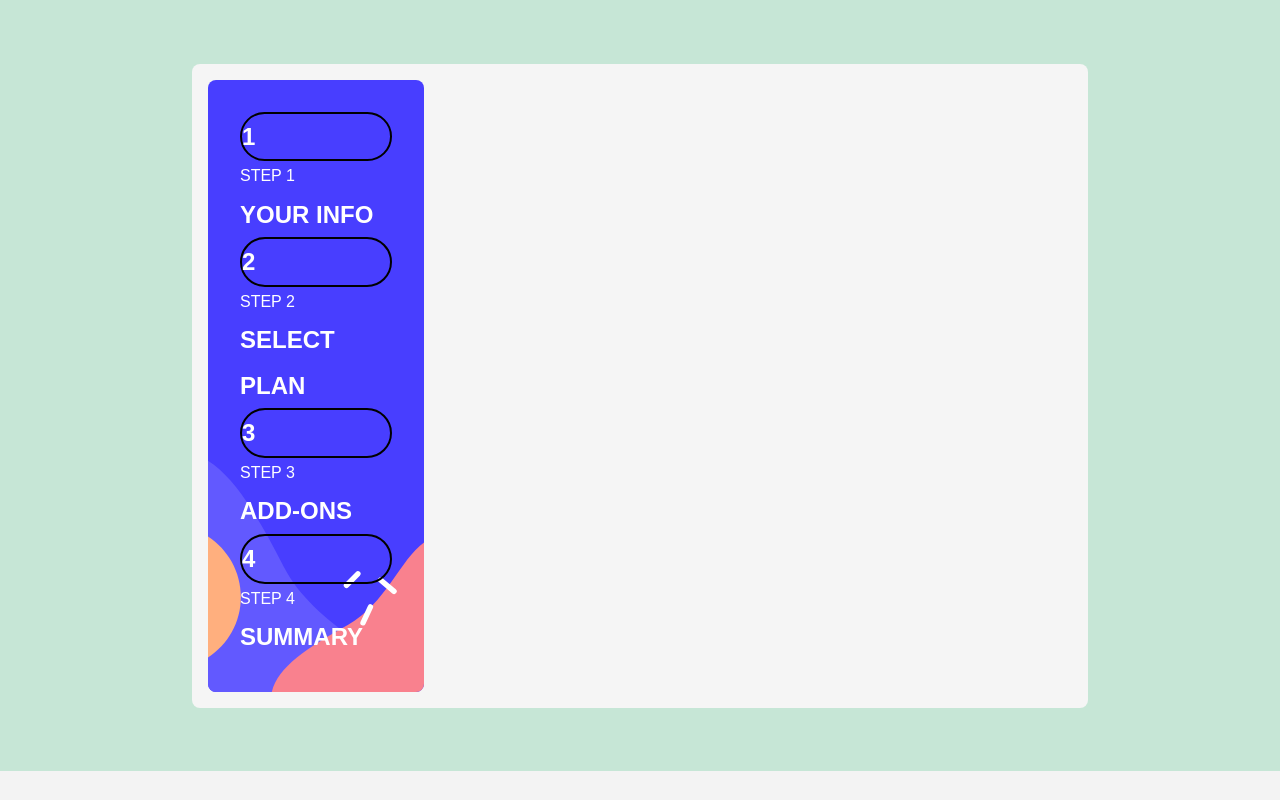
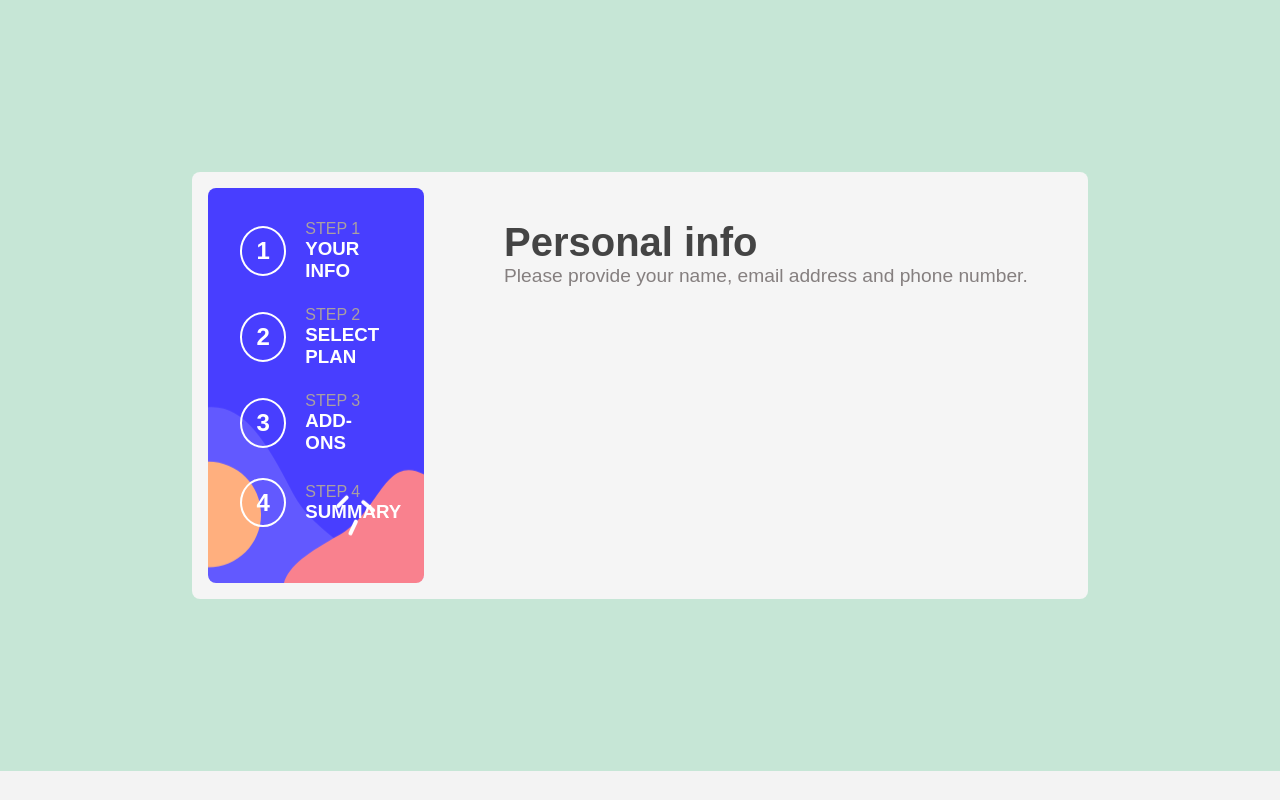
Before and after one commit to Emmanuel-Awolu60/multi-step-form, a plain HTML site: page starter/index.html in a window 1280 px wide. Drawn offline with Linux system fonts and the light colour scheme.

Commit message:
Done with the first section of the webpage

```diff
--- a/starter/index.html
+++ b/starter/index.html
@@ -12,35 +12,47 @@
     <section class="header">
         <div class="container">
             <div class="leftContainer">
+
+                <div class="textHeader">
+                    <h1>1</h1>
                     <div>
-                <h1>1</h1>
                         <span>STEP 1</span>
-                <h2>YOUR INFO</h2>
+                        <h3>YOUR INFO</h3>
+                    </div>
                 </div>
 
+                <div class="textHeader">
+                    <h1>2</h1>
                     <div>
-                <h1>2</h1>
                         <span>STEP 2</span>
-                <h2>SELECT PLAN</h2>
+                        <h3>SELECT PLAN</h3>
+                    </div>
                 </div>
 
+                <div class="textHeader">
+                    <h1>3</h1>
                     <div>
-                <h1>3</h1>
                         <span>STEP 3</span>
-                <h2>ADD-ONS</h2>
+                        <h3>ADD-ONS</h3>
                     </div>
 
+                </div>
+
+                <div class="textHeader">
+                    <h1>4</h1>
                     <div>
-                <h1>4</h1>
                         <span>STEP 4</span>
-                <h2>SUMMARY</h2>
+                        <h3>SUMMARY</h3>
+                    </div>
+
                 </div>
 
             </div>
 
 
             <div class="rightContainer">
-
+                <h1>Personal info</h1>
+                <p>Please provide your name, email address and phone number.</p>
             </div>
         </div>
     </section>
--- a/starter/style.css
+++ b/starter/style.css
@@ -36,7 +36,7 @@ button {
     background: #4bbb7d;
 }
 
-.header{
+.header {
     align-items: center;
     display: flex;
     /* border: 2px solid tomato; */
@@ -46,17 +46,17 @@ button {
     align-content: center;
 }
 
-.container{
+.container {
     /* border: 2px solid black; */
     background: whitesmoke;
+    display: flex;
     border-radius: .5rem;
     width: 70%;
     margin: 0 auto;
     padding: 1rem;
 }
 
-.leftContainer{
-    /* border: 2px solid cornflowerblue; */
+.leftContainer {
     background: url(./assets/images/bg-sidebar-desktop.svg);
     background-repeat: no-repeat;
     background-size: cover;
@@ -67,8 +67,46 @@ button {
     color: #fff;
 }
 
-.leftContainer div h1{
-    border: 2px solid black;
+.leftContainer .textHeader h1 {
+    border: 2px solid white;
+    align-self: center;
+    border-radius: 50%;
+    padding: 0rem .9rem;
+    margin-right: 1.2rem;
+}
+
+.leftContainer .textHeader span:last-child {
+    font-weight: 800;
+    margin-top: 0;
+}
+
+.leftContainer .textHeader div {
+    line-height: normal;
+    align-self: center;
+}
+
+.leftContainer .textHeader div span{
+    color: #aaa0a0;
+}
+
+.leftContainer .textHeader {
     display: flex;
-    border-radius: 4rem;
+    margin-bottom: 1.5rem;
 }
+
+.rightContainer{
+    margin-left: 5rem;
+    margin-top: 2rem;
+}
+
+.rightContainer{
+    line-height: normal;
+}
+.rightContainer h1{
+    font-size: 2.5rem;
+}
+
+.rightContainer p{
+    color: #857f7f;
+    font-size: 1.2rem;
+}
```
Lines whose indentation alone changed are shown as unchanged.
